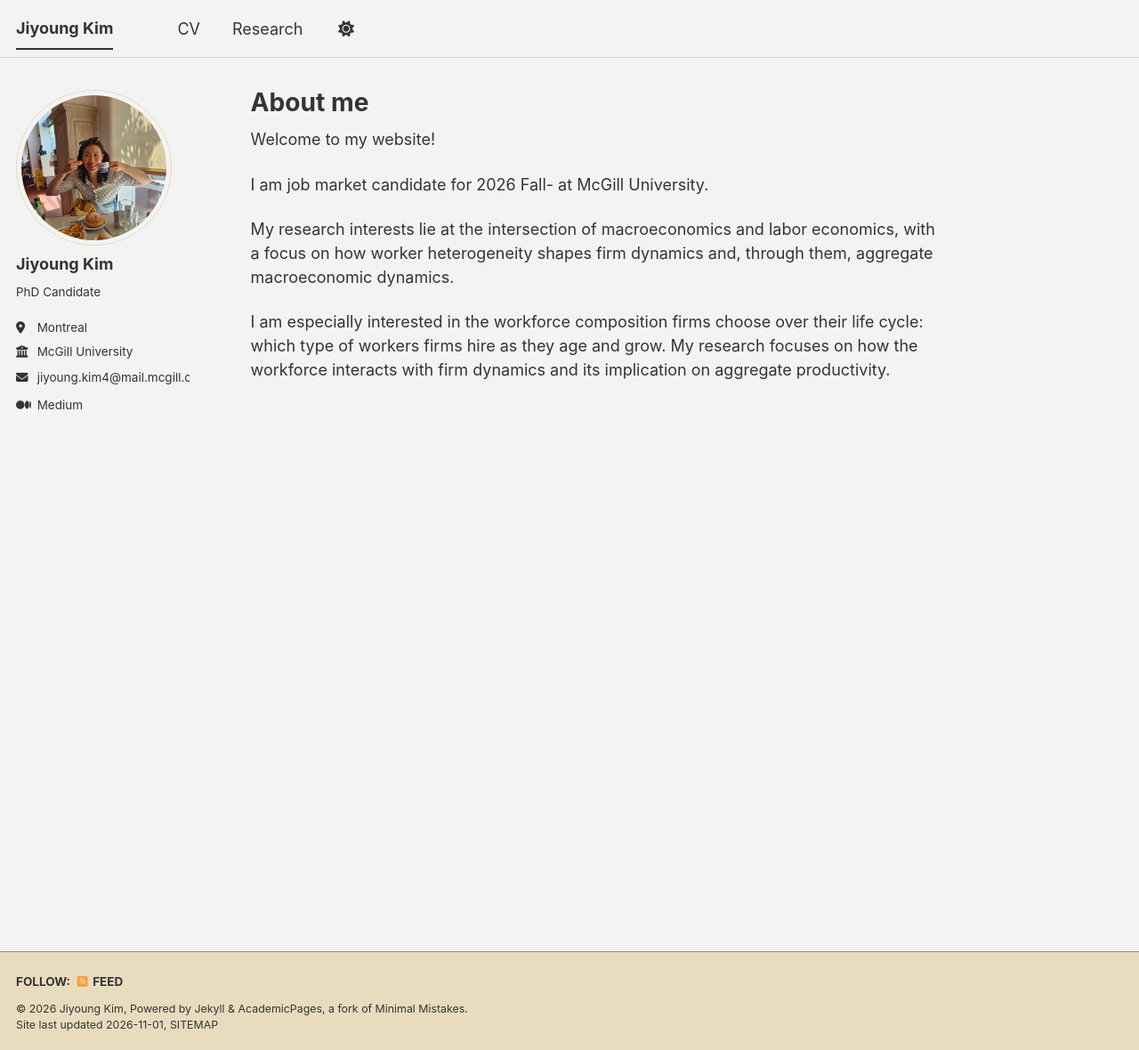
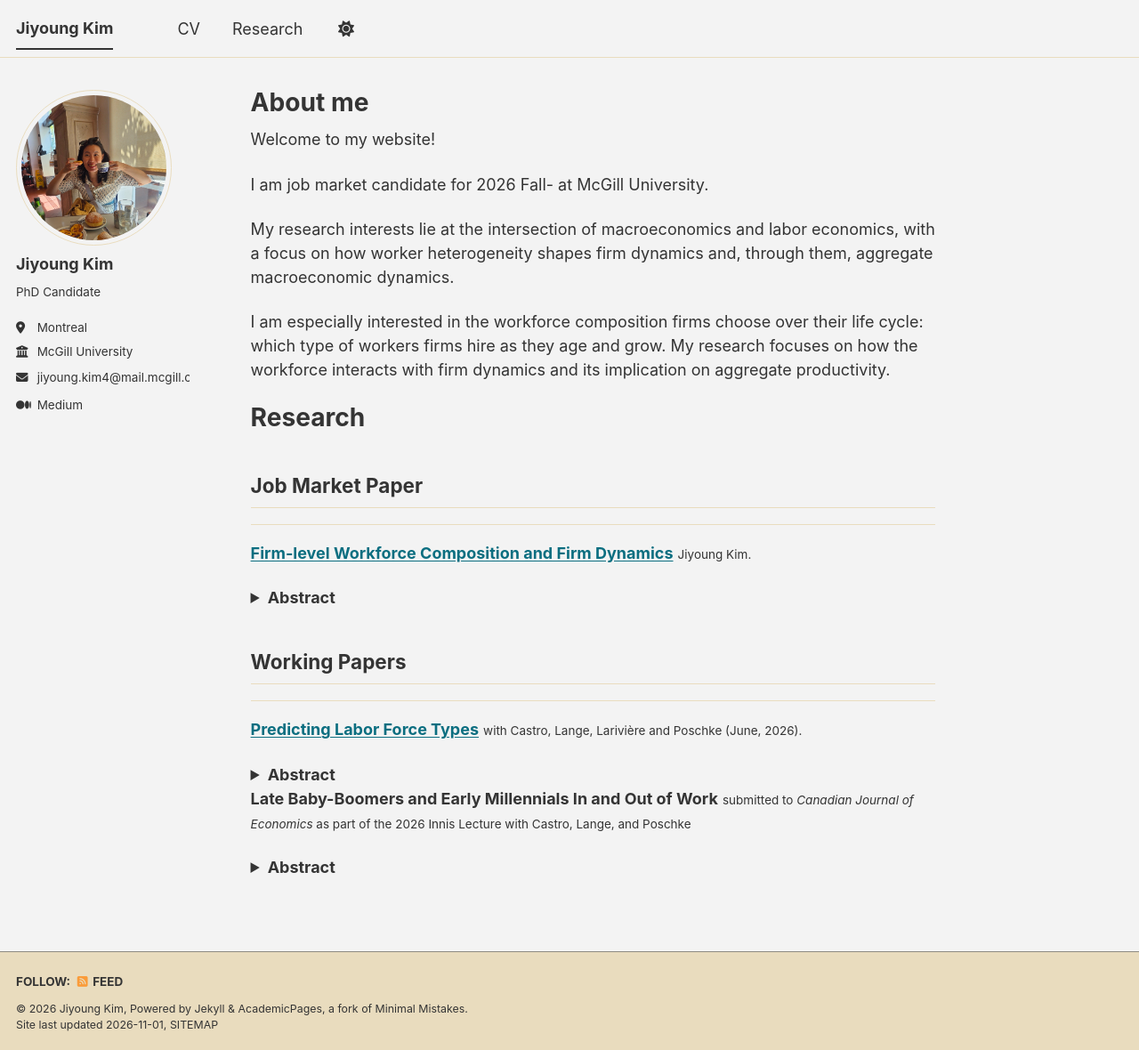
Before and after one commit to Jiyoung-Cecil-Kim/Jiyoung-Kim, a Jekyll site: the page built from _pages/about.md, in a window 1280 px wide and 1180 px high. Shown: the whole window at 89% size. Built offline with Jekyll 4.4.1, drawn with Linux system fonts in a browser that asks for light colours; a script bundle is joined from its source files by our own code; library files that are not in the unit come from our copies; part of the change alters nothing that is shown.

Commit message:
about me page with research

```diff
--- a/_pages/about.md
+++ b/_pages/about.md
@@ -14,3 +14,45 @@ My research interests lie at the intersection of macroeconomics and labor econom
 
 I am especially interested in the workforce composition firms choose over their life cycle: which type of workers firms hire as they age and grow.
 My research focuses on how the workforce interacts with firm dynamics and its implication on aggregate productivity.
+
+# Research
+## Job Market Paper
+---
+**[Firm-level Workforce Composition and Firm Dynamics](https://drive.google.com/file/d/1TuwU3-1oth3KXf0yUwM42nrjXf1KTsFb/view?usp=sharing)**
+<small>Jiyoung Kim.</small>
+<details>
+<summary><strong>Abstract</strong></summary>
+<p markdown="1" style="margin-left: 1.5em;">
+
+This paper studies how a firm's choice of workforce quality differs by firm performance and how it evolves over a firm's life-cycle
+and then traces the implications for firm and aggregate productivity.
+Using Canadian matched employer--employee data, I measure a firm's workforce quality as the average worker-specific wage component, AKM worker fixed effects, of its employees, and take a firm's total years of operation as an indicator for firm performance.
+I uncover two facts: first, longer-lived firms have better workers at any age than shorter-lived firms; second, conditional on longevity, workforce quality declines as firms age. While better firms hire better workers, firms tend to start with a small, high-quality workforce and grow by expanding into lower-quality workers. To explain these findings, I develop a firm dynamics model in which firms differ by productivity type.
+Conditional on the type, firms may improve firm-level productivity, by accumulating organizational capital with high-quality workers.
+The model is calibrated to match the observed patterns of workforce quality and firm performance.
+I then use it to quantify the consequences for Canadian firms and aggregate productivity of an increase in the cost of hiring high-quality workers.
+I find that a 1% increase in the wages of high-quality workers lowers long-run aggregate productivity by 0.5%.
+In Canada, the wage of top 1% workers compared to median workers has increased by approximately 10% in the last two decades, implying 5% loss in aggregate productivity.
+Young firms are hit the hardest: the shock deprives them of the opportunity to accumulate organizational capital, which compounds into permanent losses in firm-level productivity.
+Reduced accumulation of organizational capital accounts for 80% of the long-run aggregate productivity loss.
+</p>
+</details>
+
+## Working Papers
+---
+**[Predicting Labor Force Types](https://www.nber.org/papers/w35295)**
+<small>with Castro, Lange, Larivière and Poschke (June, 2026).</small>
+<details>
+  <summary><strong>Abstract</strong></summary>
+  <p markdown="1" style="margin-left: 1.5em;">
+A small group of people accounts for a large majority of flows between labor market states and of spells in un- and non-employment. In this paper, we ask whether it is possible to identify those weakly attached to the labor market during their prime working-age years using information available early in their lives. First, we use information on labor force transitions between ages 30 and 50 contained in the long panel provided by the NLSY79 to identify those weakly connected to the labor market during their prime age. To do so, we use k-means clustering on moments describing observed spells in employment, unemployment, and non-employment between 30 and 50. This points to a group of less attached individuals who are disproportionally female, less educated, and in poor health. In a second step we predict, using information collected at various points before age 30—which we do not use in clustering—whether individuals will turn out to belong to the weakly attached type in their prime age. We find that information from ages 22 to 29 allows predicting membership of the low-attachment group with high precision. Particularly influential is information on early labor market experiences and health. The fact that we can predict weak and strong labor market attachment during prime working age using variables observed in individuals’ twenties suggests the presence of persistent heterogeneity that shapes labor market experiences throughout the life cycle.
+  </p>
+</details>
+
+**Late Baby-Boomers and Early Millennials In and Out of Work**
+<small>submitted to <em>Canadian Journal of Economics</em> as part of the 2026 Innis Lecture with Castro, Lange, and Poschke</small>
+<details>
+  <summary><strong>Abstract</strong></summary>
+  <p markdown="1" style="margin-left: 1.5em;">
+We compare labour force attachment between ages 25 and 35 across two generations of Americans: late baby-boomers (NLSY79) and early millennials (NLSY97). Among men, time spent in non-employment increased from 12.5 to 17.6 percent. About half of this increase reflects a shift in the composition of men across attachment types, identified through k-means clustering. The share of weakly attached men nearly doubled, from 6.6 to 12.9 per cent, while the share cycling frequently between employment and non-employment fell. The remainder reflects more non-employment within the more attached types. Despite being a larger group among millennials, weakly attached men remain disadvantaged, with high rates of incarceration and even wider gaps in schooling and health compared to other men. Among women, time spent in non-employment fell slightly, from 29.2 to 27.4 per cent, driven by a broad shift
+of the population towards stronger labour market attachment. Weak attachment appears to have stronger ties to poor health among early millennial women.
```
